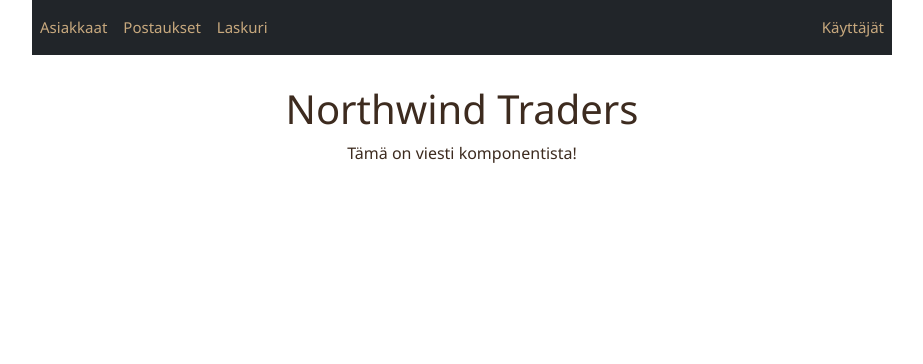
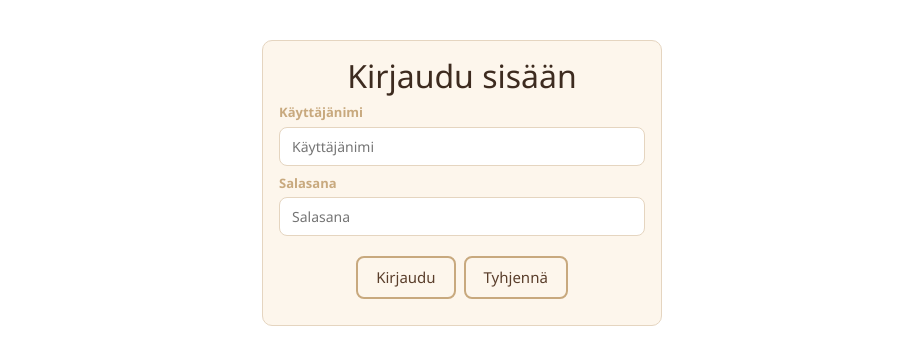
Before and after one commit to olekuz11/React-Careeria, a React (Create React App) app: page / in a window 1280 px wide. Shown: the top 364 px of the page, without its empty margins (178-1101 px from the left). Built offline with nearby package versions, Linux system fonts and the light colour scheme.

Commit message:
Add JWT login, token handling, error messages

```diff
--- a/package.json
+++ b/package.json
@@ -13,6 +13,7 @@
     "react": "^19.2.4",
     "react-bootstrap": "^2.10.10",
     "react-dom": "^19.2.4",
+    "react-router-bootstrap": "^0.26.3",
     "react-router-dom": "^7.13.1",
     "react-scripts": "5.0.1",
     "web-vitals": "^2.1.4"
--- a/src/App.js
+++ b/src/App.js
@@ -1,4 +1,4 @@
-import React, { useState } from 'react'
+import React, { useState, useEffect } from 'react'
 import './App.css'
 import Laskuri from './Laskuri'
 import Viesti from './Viesti'
@@ -6,34 +6,90 @@
 import CustomerList from './CustomerList'
 import UserList from './UserList'
 import Message from './Message'
+import Login from './Login'
+import customerService from './services/Customer'
+import userService from './services/User'
 
 import Navbar from 'react-bootstrap/Navbar'
 import Nav from 'react-bootstrap/Nav'
 import 'bootstrap/dist/css/bootstrap.min.css'
 
-import { BrowserRouter as Router, Routes, Route } from 'react-router-dom'
+import { BrowserRouter as Router, Routes, Route, Navigate } from 'react-router-dom'
+import { LinkContainer } from 'react-router-bootstrap'
 
 const App = () => {
 
   const [showMessage, setShowMessage] = useState(false)
   const [message, setMessage] = useState('')
   const [isPositive, setIsPositive] = useState(false)
+  const [loggedInUser, setLoggedInUser] = useState('')
 
   const huomio = () => {
     alert("Huomio!")
   }
 
+  useEffect(() => {
+    let storedUser = localStorage.getItem("username")
+    let storedToken = localStorage.getItem("token")
+    if (storedUser !== null) {
+      setLoggedInUser(storedUser)
+      customerService.setToken(storedToken)
+      userService.setToken(storedToken)
+    }
+  }, [])
+
+  const logout = () => {
+    localStorage.clear()
+    setLoggedInUser('')
+  }
+
   return (
     <div className="App">
+      {!loggedInUser && (
+        <>
+          {showMessage && <Message message={message} isPositive={isPositive} />}
+          <Login
+            setMessage={setMessage}
+            setIsPositive={setIsPositive}
+            setShowMessage={setShowMessage}
+            setLoggedInUser={setLoggedInUser}
+            setToken={(token) => {
+              customerService.setToken(token)
+              userService.setToken(token)
+            }}
+          />
+        </>
+      )}
+
+      {loggedInUser && (
         <Router>
           <Navbar bg="dark" variant="dark">
-            <Nav className="mr-auto">
-              <Nav.Link href='/customers'>Asiakkaat</Nav.Link>
-              <Nav.Link href='/posts'>Postaukset</Nav.Link>
-              <Nav.Link href='/laskuri'>Laskuri</Nav.Link>
+            <Nav className="me-auto">
+              <LinkContainer to="/">
+                <Nav.Link>Etusivu</Nav.Link>
+              </LinkContainer>
+
+              <LinkContainer to="/customers">
+                <Nav.Link>Asiakkaat</Nav.Link>
+              </LinkContainer>
+
+              <LinkContainer to="/posts">
+                <Nav.Link>Postaukset</Nav.Link>
+              </LinkContainer>
+
+              <LinkContainer to="/laskuri">
+                <Nav.Link>Laskuri</Nav.Link>
+              </LinkContainer>
             </Nav>
+
             <Nav className="ms-auto">
-              <Nav.Link href='/users'>Käyttäjät</Nav.Link>
+              <LinkContainer to="/users">
+                <Nav.Link>Käyttäjät</Nav.Link>
+              </LinkContainer>
+
+              <button onClick={logout} style={{ margin: '8px 16px' }}>
+                Kirjaudu ulos ({loggedInUser})
+              </button>
             </Nav>
           </Navbar>
 
@@ -42,15 +98,23 @@
           {showMessage && <Message message={message} isPositive={isPositive} />}
 
           <Routes>
-          <Route path="/customers" element={<CustomerList setIsPositive={setIsPositive} setMessage={setMessage} setShowMessage={setShowMessage} />} />
-          <Route path="/users" element={<UserList setIsPositive={setIsPositive} setMessage={setMessage} setShowMessage={setShowMessage} />} />
+            <Route path="/" element={<Viesti teksti="Tämä on viesti komponentista!" />} />
+
+            <Route path="/customers" element={
+              <CustomerList setIsPositive={setIsPositive} setMessage={setMessage} setShowMessage={setShowMessage} />
+            } />
+
+            <Route path="/users" element={
+              <UserList setIsPositive={setIsPositive} setMessage={setMessage} setShowMessage={setShowMessage} />
+            } />
+
             <Route path="/posts" element={<Posts />} />
             <Route path="/laskuri" element={<Laskuri huomio={huomio} />} />
+
+            <Route path="*" element={<Navigate to="/" replace />} />
           </Routes>
-
-        <Viesti teksti="Tämä on viesti komponentista!" />
-
         </Router>
+      )}
     </div>
   )
 }
--- /dev/null
+++ b/src/Login.jsx
@@ -0,0 +1,66 @@
+import './App.css'
+import React, { useState } from 'react'
+import authService from './services/Auth'
+import md5 from 'md5'
+
+const Login = ({ setIsPositive, setMessage, setShowMessage, setLoggedInUser, setToken }) => {
+
+  const [username, setUsername] = useState('')
+  const [password, setPassword] = useState('')
+
+  const handleSubmit = (event) => {
+    event.preventDefault()
+    console.log("Submit clicked!", username, password)
+    const userForAuth = {
+      username: username,
+      password: md5(password)
+    }
+
+    authService.authenticate(userForAuth)
+      .then(response => {
+        if (response.status === 200) {
+          localStorage.setItem("username", response.data.username)
+          localStorage.setItem("accesslevelId", response.data.accesslevelId)
+          localStorage.setItem("token", response.data.token)
+
+          setLoggedInUser(response.data.username)
+          setToken(response.data.token)
+          setMessage(`Kirjauduttu sisään: ${response.data.username}`)
+          setIsPositive(true)
+          setShowMessage(true)
+          setTimeout(() => setShowMessage(false), 5000)
+        }
+      })
+      .catch(error => {
+        setMessage("Kirjautuminen epäonnistui. Tarkista käyttäjätunnus ja salasana.")
+        setIsPositive(false)
+        setShowMessage(true)
+        setTimeout(() => setShowMessage(false), 6000)
+      })
+  }
+
+  const emptyFields = () => {
+    setUsername('')
+    setPassword('')
+  }
+
+  return (
+    <div className="post-card" style={{ maxWidth: '400px', margin: '40px auto' }}>
+      <h2>Kirjaudu sisään</h2>
+      <form onSubmit={handleSubmit} className="customer-form">
+        <label>Käyttäjänimi
+          <input type="text" value={username} placeholder="Käyttäjänimi" onChange={({ target }) => setUsername(target.value)} required />
+        </label>
+        <label>Salasana
+          <input type="password" value={password} placeholder="Salasana" onChange={({ target }) => setPassword(target.value)} required />
+        </label>
+        <div className="laskuri-napit" style={{ marginTop: '12px' }}>
+          <input type="submit" value="Kirjaudu" />
+          <input type="button" value="Tyhjennä" onClick={emptyFields} />
+        </div>
+      </form>
+    </div>
+  )
+}
+
+export default Login
--- /dev/null
+++ b/src/services/Auth.js
@@ -0,0 +1,11 @@
+import axios from 'axios'
+
+const baseUrl = "https://localhost:5001/api/authentication"
+//const baseUrl = "https://nwbackendsimo.azurewebsites.net/api/authentication"
+
+const authenticate = (userForAuth) => {
+    const request = axios.post(baseUrl, userForAuth)
+    return request.then(response => response)
+}
+
+export default { authenticate }
--- a/src/services/Customer.js
+++ b/src/services/Customer.js
@@ -2,21 +2,39 @@
 
 const baseUrl = 'https://localhost:5001/api/customers'
 
+let token = null
+
+const setToken = newToken => {
+    token = `bearer ${newToken}`
+}
+
 const getAll = () => {
-    const request = axios.get(baseUrl)
+    const config = {
+        headers: { Authorization: token }
+    }
+    const request = axios.get(baseUrl, config)
     return request.then(response => response.data)
 }
 
 const create = newCustomer => {
-    return axios.post(baseUrl, newCustomer)
+    const config = {
+        headers: { Authorization: token }
+    }
+    return axios.post(baseUrl, newCustomer, config)
 }
 
 const remove = id => {
-    return axios.delete(`${baseUrl}/${id}`)
+    const config = {
+        headers: { Authorization: token }
+    }
+    return axios.delete(`${baseUrl}/${id}`, config)
 }
 
 const update = customer => {
-    return axios.put(`${baseUrl}/${customer.customerId}`, customer)
+    const config = {
+        headers: { Authorization: token }
+    }
+    return axios.put(`${baseUrl}/${customer.customerId}`, customer, config)
 }
 
-export default { getAll, create, remove, update }
+export default { getAll, create, remove, update, setToken }
--- a/src/services/User.js
+++ b/src/services/User.js
@@ -2,21 +2,39 @@
 
 const baseUrl = 'https://localhost:5001/api/users'
 
+let token = null
+
+const setToken = newToken => {
+    token = `bearer ${newToken}`
+}
+
 const getAll = () => {
-    const request = axios.get(baseUrl)
+    const config = {
+        headers: { Authorization: token }
+    }
+    const request = axios.get(baseUrl, config)
     return request.then(response => response.data)
 }
 
 const create = newUser => {
-    return axios.post(baseUrl, newUser)
+    const config = {
+        headers: { Authorization: token }
+    }
+    return axios.post(baseUrl, newUser, config)
 }
 
 const remove = id => {
-    return axios.delete(`${baseUrl}/${id}`)
+    const config = {
+        headers: { Authorization: token }
+    }
+    return axios.delete(`${baseUrl}/${id}`, config)
 }
 
 const update = user => {
-    return axios.put(`${baseUrl}/${user.userId}`, user)
+    const config = {
+        headers: { Authorization: token }
+    }
+    return axios.put(`${baseUrl}/${user.userId}`, user, config)
 }
 
-export default { getAll, create, remove, update }
+export default { getAll, create, remove, update, setToken }
```
Also changed, not shown: 1 other file (tests, documents, lock files or other folders). Lines whose indentation alone changed are shown as unchanged.
